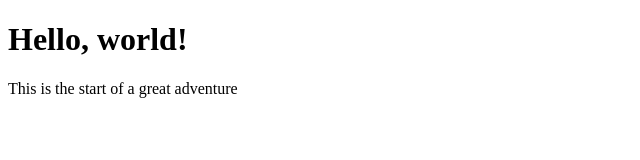
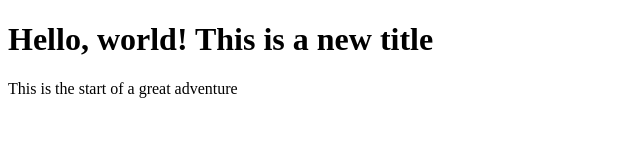
Before and after one commit to dev-toro/hello-world, a plain HTML site: page index.html in a window 1280 px wide. Shown: the whole page, without its empty margins (0-640 px from the left). Drawn offline with Linux system fonts and the light colour scheme.

Commit message:
Update title

```diff
--- a/index.html
+++ b/index.html
@@ -9,7 +9,7 @@
 
 <body>
 
-  <h1>Hello, world!</h1>
+  <h1>Hello, world! This is a new title</h1>
   <p>
       This is the start of a great adventure
   </p>
```
